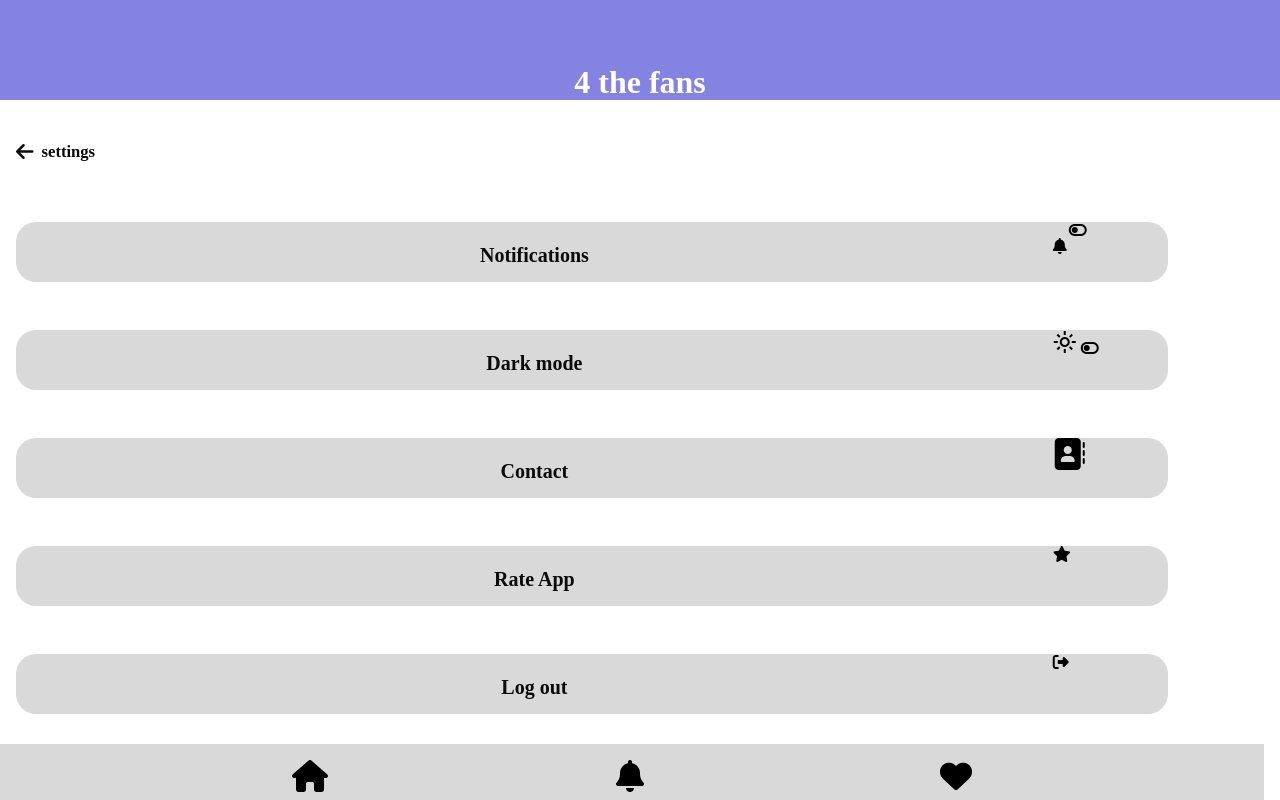
After one commit to mikeatok/ice, a Flask app: template template/settings.html in a window 1280 px wide. The commit adds this page. Run offline with Flask 3, Linux system fonts and the light colour scheme; the template is opened without the code that fills it, so the values that code supplies are empty.

Commit message:
up to date

```diff
--- a/app.py
+++ b/app.py
@@ -6,10 +6,9 @@ from signup import signin
 from login import logins
 
 app = Flask(__name__,template_folder='template')
-
 @app.route("/")
 def index():
-	return render_template("index.html",Cards=cards)
+	return render_template("settings.html")
 if __name__ == "__main__":
 	app.run(debug=True, host = '0.0.0.0', port=PORT)
 	app.register_blueprint("home_bp")
--- a/template/base.html
+++ b/template/base.html
@@ -15,7 +15,6 @@
 <body>
 
     {% block content %}
-    <h1> just a test</h1>s
     {% endblock %}
 </body>
 </html>
--- a/template/index.html
+++ b/template/index.html
@@ -95,7 +95,7 @@ font-style: normal;
 font-weight: 400;
 line-height: normal;
 }
-.bottombar{margin-top: 0.5rem;bottom: 0; position: fixed; overflow: scroll; width: 100%; margin: -1.5rem -1rem; height: 5rem; background-color: #D9D9D9;}
+.bottombar{margin-top: 0.5rem;bottom: 0; position: fixed; overflow: scroll;margin: -1.5rem -1rem; height: 5rem; background-color: #D9D9D9; width: 100%;}
 .fa-solid.fa-heart,.fa-solid.fa-bell,.fa-solid.fa-house{width: 1rem;justify-content: space-evenly;
   height: 2rem;
   margin-top: 1rem;
@@ -108,6 +108,7 @@ line-height: normal;
 
 
 <div class="container">
+
   {% if Cards != None: %}
   {% for cards in Cards %}
     <div class="cards">
--- a/template/login.html
+++ b/template/login.html
@@ -23,7 +23,6 @@
       background-color:#5C5BC7;
       color: white;
       height: 100px;
-    font-size: larger;
     font-size: xx-large;
     padding-bottom: 1em;
     }
@@ -31,7 +30,7 @@
 
     .login{margin-bottom: 6rem;}
 
-    input[type=text]{height: 3rem; width: 90%; border-radius: 1em; box-shadow: #767679; stroke: black; box-shadow: #5C5BC7; }
+    input[type=text]{height: 3rem; width: 90%;  box-shadow: #767679; stroke: black; box-shadow: #5C5BC7; font-size: large; border-radius: 1rem;}
 
     .roboto-body{display: flex;width: 11.875rem;height: 2.08331rem; flex-direction: column;justify-content: center;flex-shrink: 0;color: var(--Foundation-Night-night-600, #090909);/* Body - 20px */font-family: "Doppio One";font-size: 1.25rem;font-style: normal;font-weight: 400;line-height: normal;}
 
--- a/template/mstats.html
+++ b/template/mstats.html
@@ -3,6 +3,8 @@
 {% block title %}4 The Fans{% endblock %}
 
 {% block content %}
+<body>
+
 
 <div>
     <div class="topbar">
@@ -41,6 +43,8 @@
 
 </div>
 
+</body>
+
 {% endblock %}
 {% block scripts %}
 
--- /dev/null
+++ b/template/settings.html
@@ -0,0 +1,125 @@
+<!DOCTYPE html>
+<html lang="en">
+<head>
+    <meta charset="UTF-8">
+    <meta name="viewport" content="width=device-width, initial-scale=1.0">
+    <title>Setting</title>
+    <link rel="stylesheet" href="https://cdnjs.cloudflare.com/ajax/libs/font-awesome/6.7.2/css/all.min.css" integrity="sha512-Evv84Mr4kqVGRNSgIGL/F/aIDqQb7xQ2vcrdIwxfjThSH8CSR7PBEakCr51Ck+w+/U6swU2Im1vVX0SVk9ABhg==" crossorigin="anonymous" referrerpolicy="no-referrer" />
+    <h1>4 the fans</h1>
+<link rel="stylesheet" href="static/css/style.css">
+<link rel="stylesheet" href="https://fonts.googleapis.com/css2?family=Material+Symbols+Outlined:opsz,wght,FILL,GRAD@24,400,0,0&icon_names=light_mode" />
+</head>
+<style>
+  h1 {display: flex;align-items: center;justify-content: center;background-color:#8483E2;color: white;height: 100px;font-size: xx-large;padding-bottom: 1rem;width: 100%}
+  .settingicon{display: flex;
+width: 8.25rem;
+height: 2.75rem;
+align-items: center;
+gap: 0.6rem;
+flex-shrink: 0;
+color: var(--Foundation-Night-night-500, #0A0A0A);
+text-align: center;
+
+/* Body - 20px */
+font-family: "Doppio One";
+font-size: 1.25rem;
+font-style: normal;
+font-weight: 400;
+line-height: normal;
+margin-left: 1rem;}
+.fa-solid.fa-arrow-left{width: 1rem;
+flex-shrink: 0;
+stroke-width: 4px;
+stroke: var(--Foundation-Night-night-400, #3B3B3B);}
+
+.Notifications{width: 90%; display: flex;
+height: 3.75rem;
+flex-shrink: 0;
+border-radius: 1.25rem;
+background: #D9D9D9; margin-bottom: 2rem; margin: 2rem; margin-top: 3rem; margin-left: 1rem;}
+h6{display: flex; justify-content: center;}
+.Darkmode{width: 90%; display: flex;
+height: 3.75rem;
+flex-shrink: 0;
+border-radius: 1.25rem;
+background: #D9D9D9; margin-bottom: 2rem; margin: 2rem; margin-top: 3rem; margin-left: 1rem;}
+.contact{width: 90%; display: flex;
+height: 3.75rem;
+flex-shrink: 0;
+border-radius: 1.25rem;
+background: #D9D9D9; margin-bottom: 2rem; margin: 2rem; margin-top: 3rem;margin-left: 1rem;}
+.Rateapp{width: 90%; display: flex;
+height: 3.75rem;
+flex-shrink: 0;
+border-radius: 1.25rem;
+background: #D9D9D9; margin-bottom: 2rem; margin: 2rem; margin-top: 3rem;margin-left: 1rem;}
+.logout{width: 90%; display: flex;
+height: 3.75rem;
+flex-shrink: 0;
+border-radius: 1.25rem;
+background: #D9D9D9; margin-bottom: 2rem; margin: 2rem; margin-top: 3rem;margin-left: 1rem;}
+h6{display: flex; text-align: center; width: 90%; padding-top: 1.4rem; color: var(--Foundation-Night-night-500, #0A0A0A);
+text-align: center;
+/* Body - 20px */
+font-family: "Doppio One";
+font-size: 1.25rem;
+font-style: normal;
+font-weight: 560;
+line-height: normal; justify-content: center;}
+.bell{display: flex; justify-content: space-evenly;}
+.fa-solid.fa-address-book{font-size: 2rem; display: flex; justify-content: start;}
+.bottommbar{margin-top: 0.5rem;bottom: 0; position: fixed; overflow: scroll; width: 100%; margin: -1.5rem -1rem; height: 5rem; background-color: #D9D9D9;}
+.fa-solid.fa-heart,.fa-solid.fa-bell,.fa-solid.fa-house{width: 1rem;justify-content: space-evenly;
+  height: 2rem;
+  margin-top: 1rem;
+  margin-bottom: 1rem;
+}
+.icons{display: flex; justify-content: space-evenly; text-align: center; font-size: 2rem;}
+</style>
+
+<body>
+    <div class="settings">
+<div class="settingicon">
+    <i class="fa-solid fa-arrow-left"></i>
+    <h5> settings</h5>
+</div>
+<div class="settinglist">
+    <div class="Notifications"><h6>Notifications</h6>
+        <div class="bell"><i class="fa-solid fa-bell">
+        </i><i class="fa-solid fa-toggle-off"></i></div></div>
+            </div>
+    <div class="Darkmode"><h6>Dark mode</h6>
+    <div class="brightnessicon">
+        <span class="material-symbols-outlined">
+            light_mode
+            </span>
+        <i class="fa-solid fa-toggle-off"></i>
+    </div>
+    </div>
+    <div class="contact"><h6>Contact</h6>
+    <div class="contacticon">
+        <i class="fa-solid fa-address-book"></i>
+    </div>
+</div>
+    <div class="Rateapp"><h6>Rate App</h6>
+    <div class="Rateicon">
+        <i class="fa-solid fa-star"></i>
+    </div>
+</div>
+    <div class="logout"><h6>Log out</h6>
+    <div class="logouticon">
+        <i class="fa-solid fa-right-from-bracket"></i>
+    </div>
+</div>
+
+
+</div>
+    </div>
+    <nav class="bottommbar">
+        <div class="icons">
+      <i class="fa-solid fa-house"></i>
+      <i class="fa-solid fa-bell"></i>
+      <i class="fa-solid fa-heart"></i></div></nav>
+
+</body>
+</html>
--- a/template/signup.html
+++ b/template/signup.html
@@ -31,7 +31,6 @@
       background-color:#5C5BC7;
       color: white;
       height: 100px;
-    font-size: larger;
     font-size: xx-large;
     padding-bottom: 1em;
     }
@@ -39,7 +38,7 @@
 
     .signup{margin-bottom: 6rem;}
 
-    input[type=text]{height: 3rem; width: 90%; border-radius: 1em; box-shadow: #767679; stroke: black; box-shadow: #5C5BC7; }
+    input[type=text]{height: 3rem; width: 90%; border-radius: 1em; box-shadow: #767679; stroke: black; box-shadow: #5C5BC7; font-size: large; }
 
     .roboto-body{display: flex;width: 11.875rem;height: 2.08331rem; flex-direction: column;justify-content: center;flex-shrink: 0;color: var(--Foundation-Night-night-600, #090909);/* Body - 20px */font-family: "Doppio One";font-size: 1.25rem;font-style: normal;font-weight: 400;line-height: normal;}
 
```
Also changed, not shown: static/css/mstats.css (line endings or trailing spaces).
